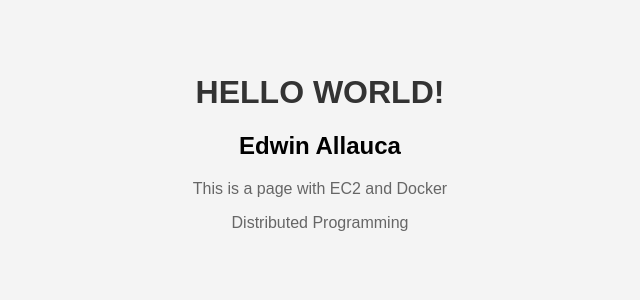
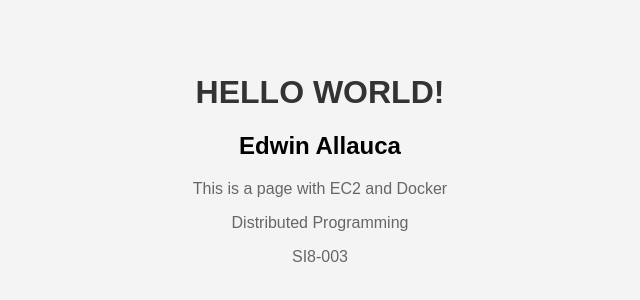
Before and after one commit to EAllaucaD/pageaws, a plain HTML site: page index.html in a window 1280 px wide. Shown: the part 182-482 px from the top of the page, 320-960 px from the left. Drawn offline with Linux system fonts and the light colour scheme.

Commit message:
feat: :memo: update html
update

```diff
--- a/index.html
+++ b/index.html
@@ -12,6 +12,7 @@
     <h2>Edwin Allauca</h2>
     <p>This is a page with EC2 and Docker</p>
     <p>Distributed Programming</p>
+    <p>SI8-003</p>
   </div>
 </body>
 </html>
```
